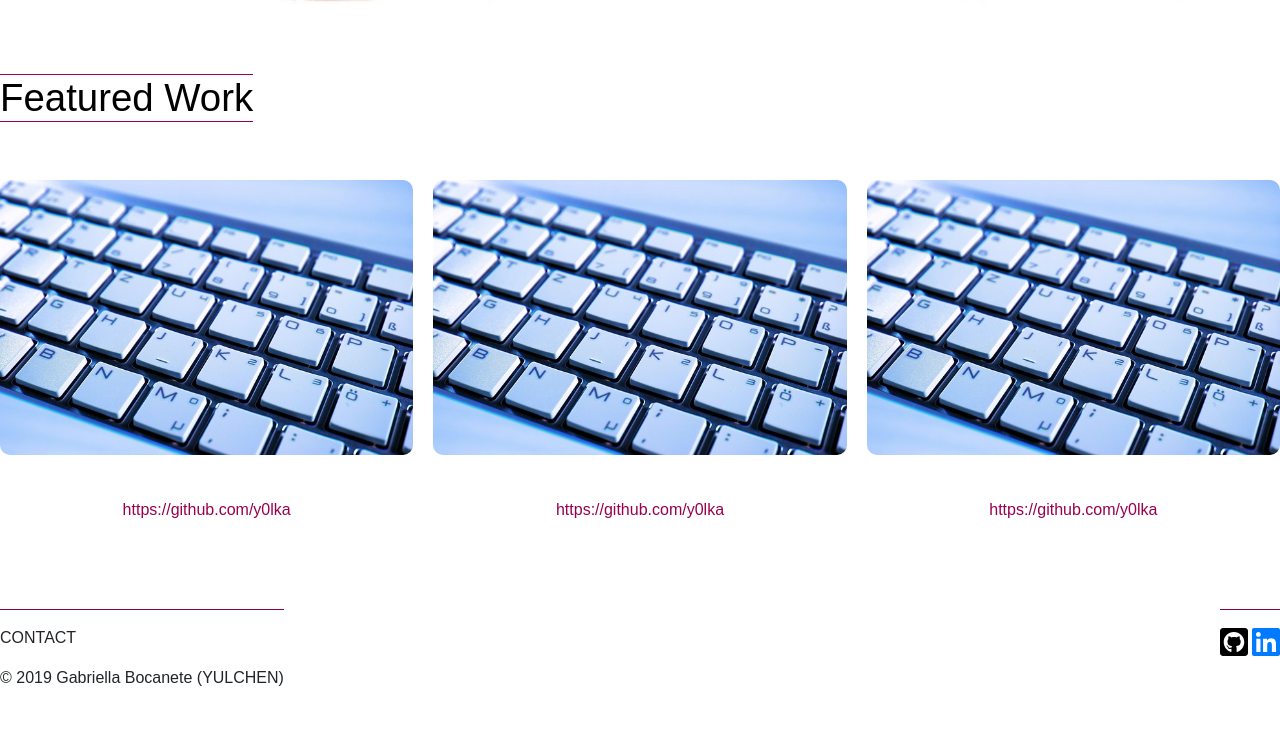
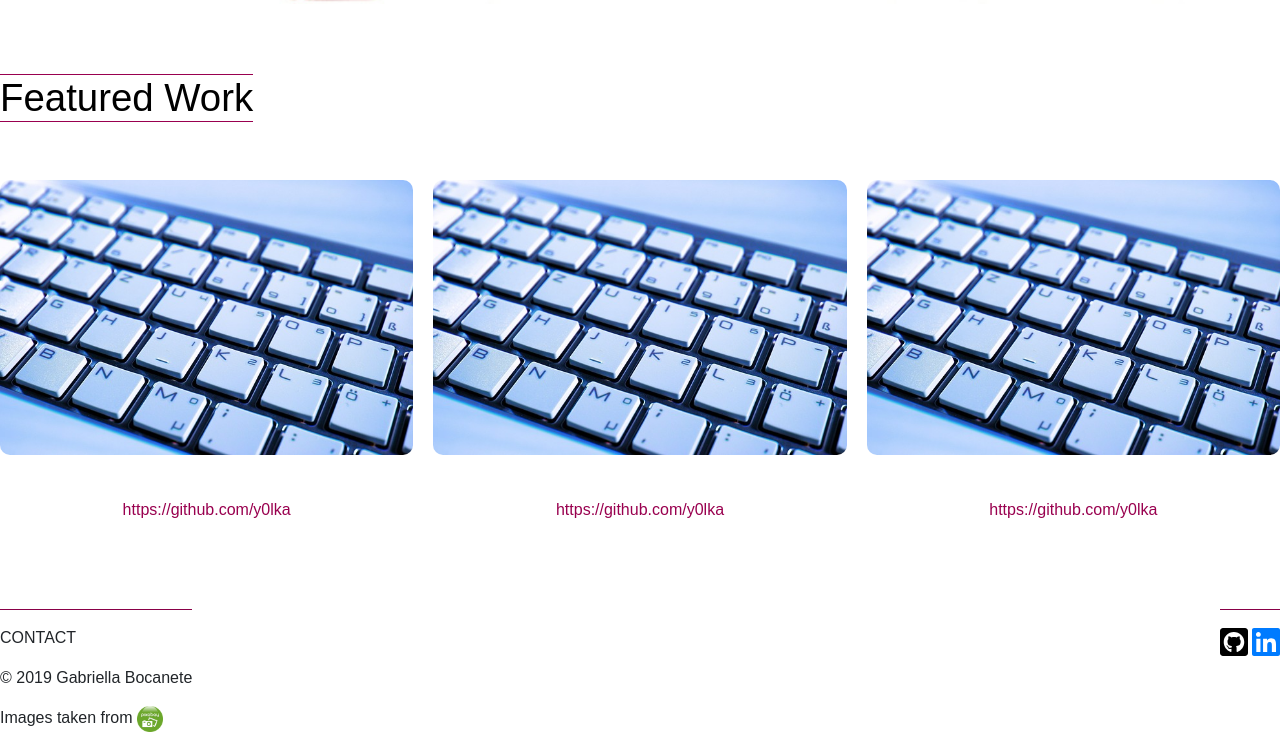
Before and after one commit to y0lka/Udacity, a plain HTML site: page P1 (Build a Portfolio Site)/index.html in a window 1280 px wide. Shown: the part 923-1671 px from the top of the page. Before the commit the page ends 1629 px from the top, so only its background shows below. Drawn offline with nearby package versions, Linux system fonts and the light colour scheme.

Commit message:
layout changes for content display

```diff
--- a/P1 (Build a Portfolio Site)/css/styles.css
+++ b/P1 (Build a Portfolio Site)/css/styles.css
@@ -37,11 +37,18 @@ video {
     font-size: 5vw;
 }
 
+.pixabay-logo {
+    width: 5vw;
+}
+
 /*END GLOBAL MOBILE STYLES*/
 
 .content {
     min-height: 100vh;
+    width: fit-content;
+    margin: auto;
 }
+
 
 .header {
     text-align: center;
@@ -159,6 +166,8 @@ hr {
 
 /*RESPONSIVE BREAKS */
 
+
+
 @media screen and (min-width: 480px) {
     .responsive-hdr {
         font-size: 6vw;
@@ -170,6 +179,10 @@ hr {
 
     .responsive-text {
         font-size: 4vw;
+    }
+
+    .pixabay-logo {
+        width: vw;
     }
 }
 
@@ -259,6 +272,10 @@ hr {
     .responsive-text {
         font-size: 1vw;
     }
+
+    .pixabay-logo {
+        width: 2vw;
+    }
 }
 
 @media screen and (min-width: 1420px) {
--- a/P1 (Build a Portfolio Site)/index.html
+++ b/P1 (Build a Portfolio Site)/index.html
@@ -73,7 +73,9 @@
 		<div class="footer-text">
 			<hr>
 			<p id="contact-link">CONTACT</p>
-			<p class="copyright">&copy; 2019 Gabriella Bocanete (YULCHEN)</p>
+			<p class="copyright">&copy; 2019 Gabriella Bocanete</p>
+			<p class="credit">Images taken from <a href="https://pixabay.com/"><img class="pixabay-logo" src="../img/logo/pixabay-1987080_640.jpg" alt="pixabay-logo"></a></p>
+
 			<!--https://pixabay.com/en/service/terms/#license image license-->
 		</div>
 
```
Also changed, not shown: P1 (Build a Portfolio Site)/img/logo/pixabay-1987080_640.jpg (added).
